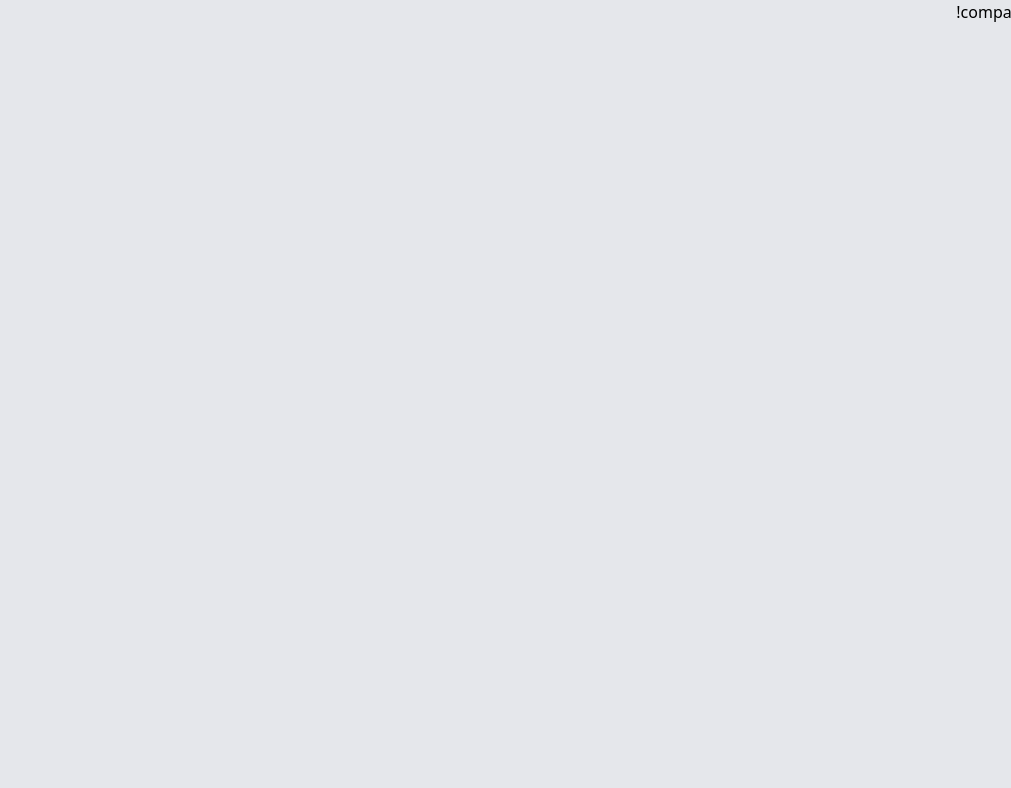
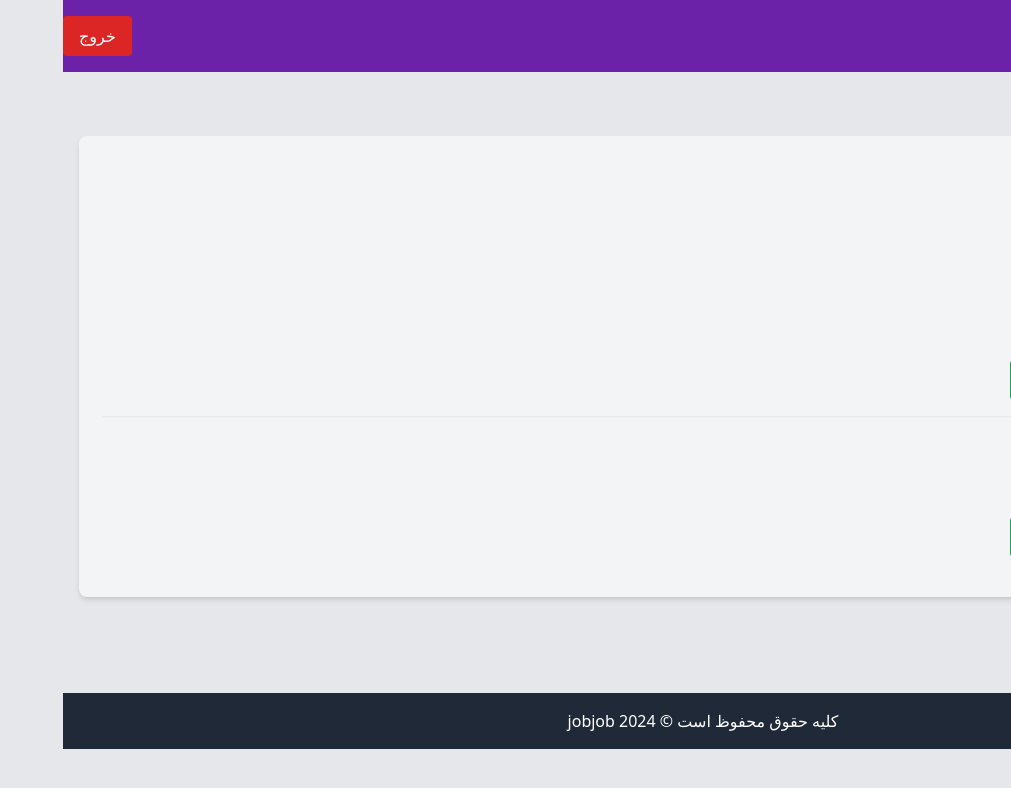
Before and after one commit to anormalprgrmr/job-finder-front, an Angular app: page /company in a window 1280 px wide. Shown: the top 788 px of the page, without its empty margins (269-1280 px from the left). Built offline with nearby package versions, Linux system fonts and the light colour scheme.

Commit message:
adde admin page for compony

```diff
--- a/src/app/company/company.component.html
+++ b/src/app/company/company.component.html
@@ -1 +1,104 @@
-<p>company works!</p>
+<header class="bg-purple-800 text-white py-4">
+    <div class="container mx-auto flex justify-between items-center">
+        <h1 class="text-2xl font-bold">داشبورد ادمین</h1>
+        <a href="logout.html" class="bg-red-600 text-white px-4 py-2 rounded hover:bg-red-700">خروج</a>
+    </div>
+</header>
+<main class="container mx-auto mt-12 p-4">
+    <section class="bg-gray-100 p-6 shadow-md rounded-lg mb-8">
+        <h2 class="text-xl font-bold text-gray-700 mb-4">پیشنهادات شغلی من</h2>
+        <div class="mb-4">
+            <button class="bg-purple-600 text-white px-4 py-2 rounded hover:bg-purple-700" onclick="showJobForm()">افزودن شغل جدید</button>
+        </div>
+        <div id="jobList" class="divide-y divide-gray-200">
+            <div class="py-4">
+                <h3 class="text-lg font-bold text-gray-700">توسعه‌دهنده وب</h3>
+                <p class="text-gray-500">حقوق: توافقی</p>
+                <p class="text-gray-500">محل: تهران</p>
+                <div class="mt-2 flex space-x-2">
+                    <button class="bg-blue-600 text-white px-4 py-2 rounded hover:bg-blue-700 mx-3">ویرایش</button>
+                    <button class="bg-red-600 text-white px-4 py-2 rounded hover:bg-red-700 mx-3">حذف</button>
+                    <button onclick="showApplications('توسعه‌دهنده وب')" class="bg-green-600 text-white px-4 py-2 rounded hover:bg-green-700">درخواست‌ها</button>
+                </div>
+            </div>
+            <div class="py-4">
+                <h3 class="text-lg font-bold text-gray-700">تحلیل‌گر داده</h3>
+                <p class="text-gray-500">حقوق: 10 تا 15 میلیون تومان</p>
+                <p class="text-gray-500">محل: مشهد</p>
+                <div class="mt-2 flex space-x-2">
+                    <button class="bg-blue-600 text-white px-4 py-2 rounded hover:bg-blue-700 mx-3">ویرایش</button>
+                    <button class="bg-red-600 text-white px-4 py-2 rounded hover:bg-red-700 mx-3">حذف</button>
+                    <button onclick="showApplications('تحلیل‌گر داده')" class="bg-green-600 text-white px-4 py-2 rounded hover:bg-green-700">درخواست‌ها</button>
+                </div>
+            </div>
+        </div>
+    </section>
+</main>
+<footer class="bg-gray-800 text-white text-center p-4 mt-12">
+    <p>کلیه حقوق محفوظ است &copy; 2024 jobjob</p>
+</footer>
+
+<!-- فرم افزودن شغل -->
+<div id="jobForm" class="hidden fixed inset-0 bg-gray-900 bg-opacity-50 flex items-center justify-center">
+    <div class="bg-white p-6 rounded-lg shadow-lg w-1/2">
+        <h3 class="text-lg font-bold text-gray-700 mb-4">افزودن شغل جدید</h3>
+        <form>
+            <div class="mb-4">
+                <label for="jobTitle" class="block text-gray-600 mb-2">عنوان شغل:</label>
+                <input type="text" id="jobTitle" name="jobTitle" class="w-full border border-gray-300 rounded-lg p-2">
+            </div>
+            <div class="mb-4">
+                <label for="jobSalary" class="block text-gray-600 mb-2">حقوق:</label>
+                <input type="text" id="jobSalary" name="jobSalary" class="w-full border border-gray-300 rounded-lg p-2">
+            </div>
+            <div class="mb-4">
+                <label for="jobLocation" class="block text-gray-600 mb-2">محل کار:</label>
+                <input type="text" id="jobLocation" name="jobLocation" class="w-full border border-gray-300 rounded-lg p-2">
+            </div>
+            <div class="flex justify-end">
+                <button type="button" onclick="hideJobForm()" class="bg-gray-500 text-white px-4 py-2 rounded hover:bg-gray-600 mr-2">لغو</button>
+                <button type="submit" class="bg-purple-600 text-white px-4 py-2 rounded hover:bg-purple-700">ذخیره</button>
+            </div>
+        </form>
+    </div>
+</div>
+
+<!-- بخش درخواست‌ها -->
+<div id="applicationsModal" class="hidden fixed inset-0 bg-gray-900 bg-opacity-50 flex items-center justify-center">
+    <div class="bg-white p-6 rounded-lg shadow-lg w-1/2">
+        <h3 id="jobTitleApplications" class="text-lg font-bold text-gray-700 mb-4">درخواست‌ها</h3>
+        <div id="applicationsList" class="divide-y divide-gray-200">
+            <div class="py-4">
+                <p class="text-gray-500">متقاضی: علی رضایی</p>
+                <p class="text-gray-500">ایمیل: aliexample.com</p>
+                <button class="bg-blue-600 text-white px-4 py-2 rounded hover:bg-blue-700 mt-2">مشاهده رزومه</button>
+            </div>
+            <div class="py-4">
+                <p class="text-gray-500">متقاضی: مریم احمدی</p>
+                <p class="text-gray-500">ایمیل: maryamexample.com</p>
+                <button class="bg-blue-600 text-white px-4 py-2 rounded hover:bg-blue-700 mt-2">مشاهده رزومه</button>
+            </div>
+        </div>
+        <div class="flex justify-end mt-4">
+            <button onclick="hideApplications()" class="bg-gray-500 text-white px-4 py-2 rounded hover:bg-gray-600">بستن</button>
+        </div>
+    </div>
+</div>
+
+<script>
+    function showJobForm() {
+        document.getElementById('jobForm').classList.remove('hidden');
+    }
+    function hideJobForm() {
+        document.getElementById('jobForm').classList.add('hidden');
+    }
+
+    function showApplications(jobTitle) {
+        document.getElementById('jobTitleApplications').textContent = `درخواست‌ها برای ${jobTitle}`;
+        document.getElementById('applicationsModal').classList.remove('hidden');
+    }
+
+    function hideApplications() {
+        document.getElementById('applicationsModal').classList.add('hidden');
+    }
+</script>
```
